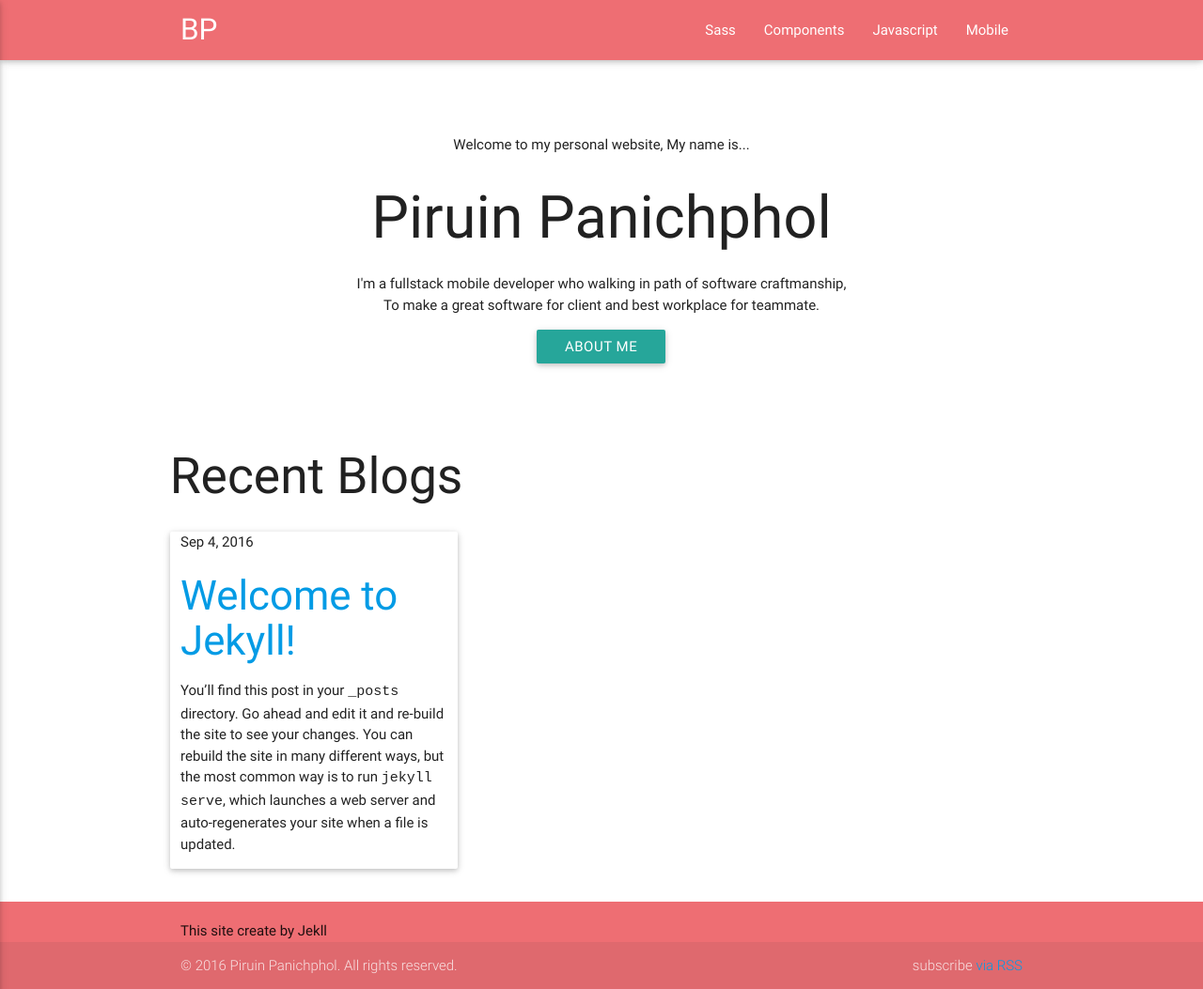
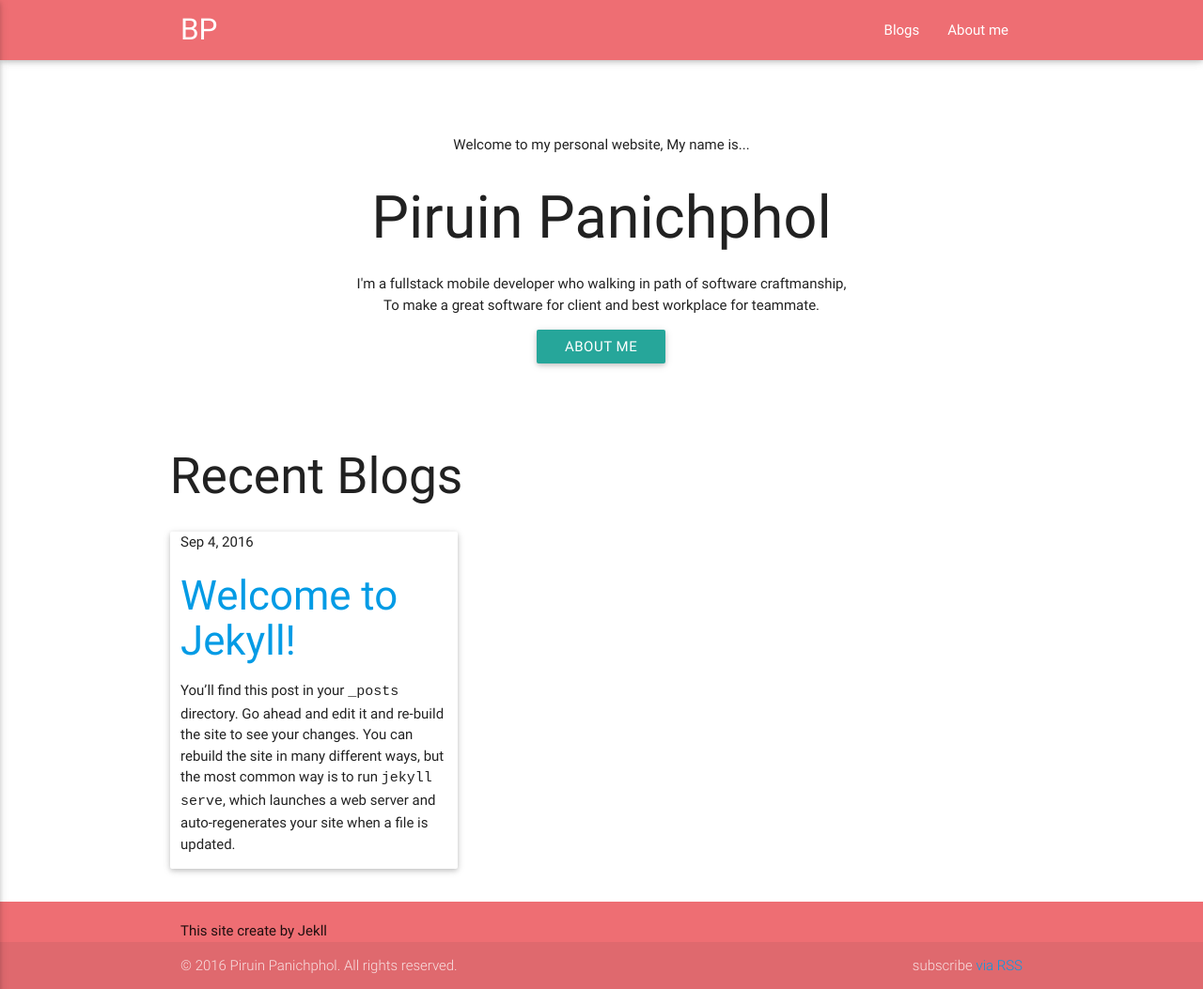
Before and after one commit to piruin/piruin.github.io, a Jekyll site: the page built from index.html, in a window 1280 px wide and 1053 px high. Shown: the whole window at 94% size. Built offline with Jekyll 4.4.1, drawn with Linux system fonts in a browser that asks for light colours; nearby versions of some CDN libraries.

Commit message:
styled drawer menu

```diff
--- a/_includes/nav.html
+++ b/_includes/nav.html
@@ -1,19 +1,27 @@
 <div class="navbar-fixed">
   <nav>
     <div class="nav-wrapper container">
-      <a href="#!" class="brand-logo">BP</a>
-      <a href="#" data-activates="mobile-demo" class="button-collapse"><i class="material-icons">menu</i></a>
+      <a href="/" class="brand-logo">BP</a>
       <ul class="right hide-on-med-and-down">
-        <li><a href="sass.html">Sass</a></li>
-        <li><a href="badges.html">Components</a></li>
-        <li><a href="collapsible.html">Javascript</a></li>
-        <li><a href="mobile.html">Mobile</a></li>
+        <li><a href="#">Blogs</a></li>
+        <li><a href="#">About me</a></li>
       </ul>
-      <ul class="side-nav" id="mobile-demo">
-        <li><a href="sass.html">Sass</a></li>
-        <li><a href="badges.html">Components</a></li>
-        <li><a href="collapsible.html">Javascript</a></li>
-        <li><a href="mobile.html">Mobile</a></li>
+      <!-- Mobile nav bar-->
+      <a href="#" data-activates="mobile-nav" class="button-collapse"><i class="material-icons">menu</i></a>
+      <ul class="side-nav" id="mobile-nav">
+        <section id="mobile-nav-head">
+          <li><a href="#"><h5 class="center-align" style="margin-top:42px;">Blast</h5></a></li>
+          <li><a href="#" class="center-align">Piruin Panichphol</a></li>
+        </section>
+        <li><div class="divider"></div></li>
+        <section id="mobile-nav-menu">
+          <li><a href="/"><i class="material-icons left">home</i>Home</a></li>
+          <li><div class="divider"></div></li>
+          <li><a href="/"><i class="material-icons left">book</i>Blogs</a> </li>
+          <li><div class="divider"></div></li>
+          <li><a href="/"><i class="material-icons left">face</i>About me</a></li>
+          <li><div class="divider"></div></li>
+        </section>
       </ul>
     </div>
   </nav>
```
